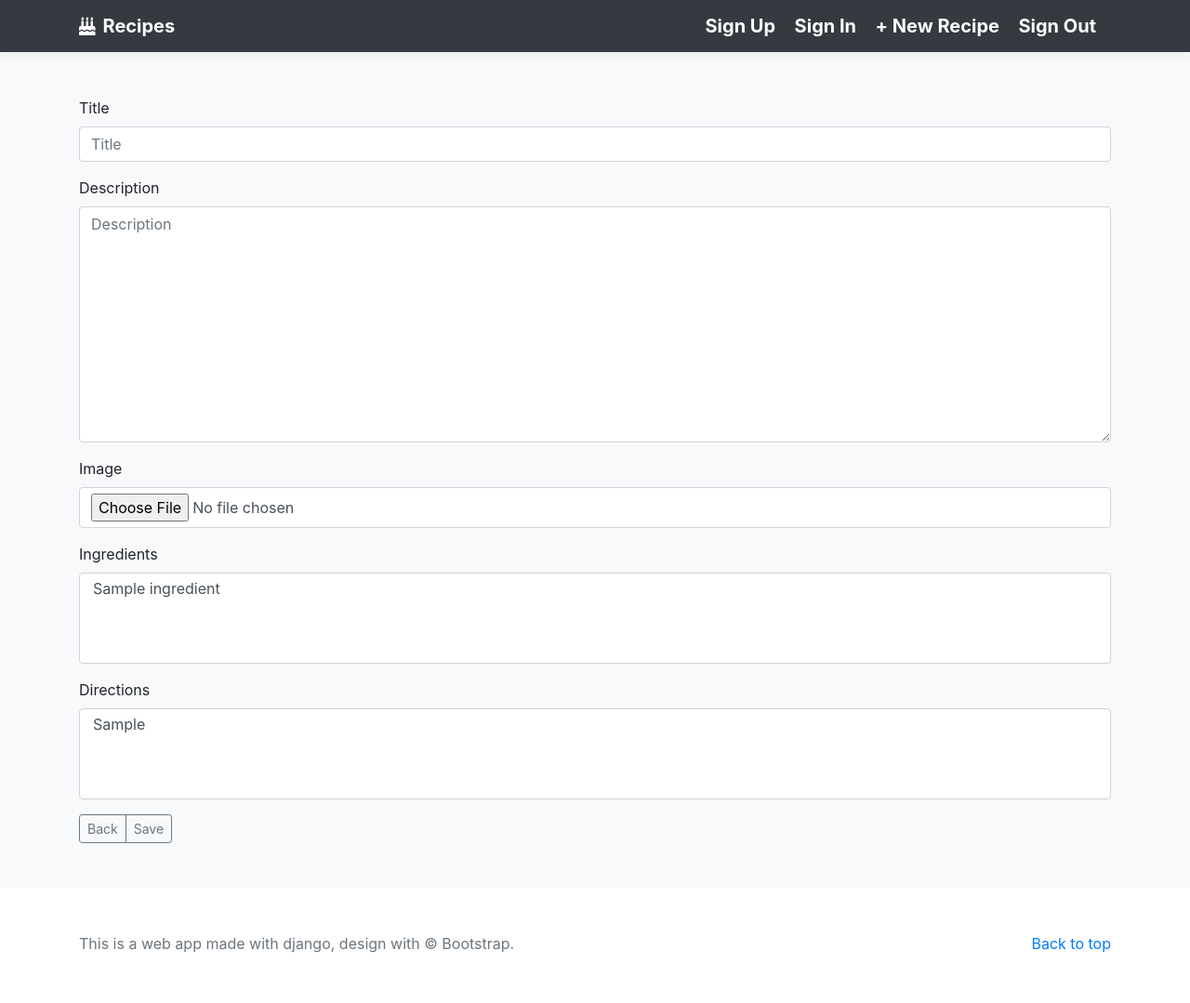
After one commit to LetishaB/PyRecipes, a Django app: page /recipe/create/ in a window 1280 px wide. The commit adds this page. Shown: the whole page at 93% size. Run offline with Django 3.2, Linux system fonts and the light colour scheme; tables that the repository leaves empty hold one stand-in row (values such as "Sample post"); some libraries are stand-ins or nearby versions.

Commit message:
new recipe pt1.

```diff
--- a/PyRecipes/urls.py
+++ b/PyRecipes/urls.py
@@ -18,12 +18,13 @@ from django.urls import path
 from django.views.generic import ListView, DetailView
 
 from recipes.models import Recipe
-from recipes.views import RecipeUpdate, RecipeDelete
+from recipes.views import RecipeUpdate, RecipeDelete, RecipeCreate
 
 urlpatterns = [
     path('admin/', admin.site.urls),
     path('', ListView.as_view(model=Recipe), name='recipe-list'),
     path('recipe/<int:pk>/', DetailView.as_view(model=Recipe), name='detail'),
+    path('recipe/create/', RecipeCreate.as_view(), name='new'),
     path('recipe/update/<int:pk>/', RecipeUpdate.as_view(), name='update'),
     path('recipe/delete/<int:pk>/', RecipeDelete.as_view(), name='delete'),
 ]
--- a/recipes/views.py
+++ b/recipes/views.py
@@ -1,11 +1,16 @@
 # Create your views here.
 from django import forms
 from django.urls import reverse_lazy
-from django.views.generic import UpdateView, DeleteView
+from django.views.generic import UpdateView, DeleteView, CreateView
 
 from recipes.models import Recipe, Ingredient, Direction
 
 visible_field_list = ['title', 'description', 'image', 'ingredients', 'directions']
+
+
+class RecipeCreate(CreateView):
+    model = Recipe
+    fields = visible_field_list
 
 
 class RecipeForm(forms.ModelForm):
--- a/templates/base.html
+++ b/templates/base.html
@@ -35,6 +35,12 @@
               <a href="#" class="navbar-brand">
                 <strong>Sign In</strong>
               </a>
+              <a href="{% url 'new' %}" class="navbar-brand">
+                <strong>+ New Recipe</strong>
+              </a>
+              <a href="#" class="navbar-brand">
+                <strong>Sign Out</strong>
+              </a>
             </div>
         </div>
       </div>
--- /dev/null
+++ b/templates/recipes/recipe_form.html
@@ -0,0 +1,17 @@
+{% extends 'base.html' %}
+{% load bootstrap4 %}
+
+{% block content %}
+<form action="" method="post" class="form" enctype="multipart/form-data">
+    {% csrf_token %}
+    {% bootstrap_form form %}
+    {% buttons %}
+        <div class="d-flex justify-content-between">
+            <div class="btn-group">
+                <button type="button" class="btn btn-sm btn-outline-secondary" onclick="window.history.back()">Back</button>
+                <button type="submit" class="btn btn-sm btn-outline-secondary">Save</button>
+            </div>
+        </div>
+    {% endbuttons %}
+</form>
+{% endblock %}
```
Also changed, not shown: static/images/vegetables-italian-pizza-restaurant_nwsh3a7_N3XnnmQ_HKmwyiD.jpg (added).
